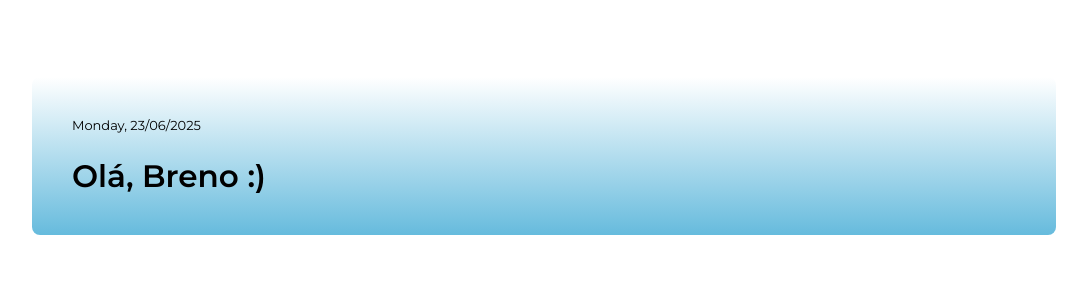
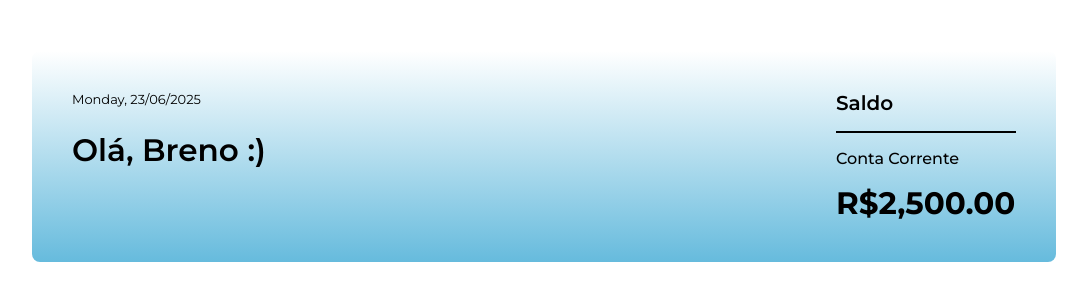
Before and after one commit to BrenoDev00/Estudos_Angular, an Angular app in the folder anybank/: page / in a window 1280 px wide. Shown: the part 116-416 px from the top of the page, without its empty margins (96-1183 px from the left). Built offline with nearby package versions, Linux system fonts and the light colour scheme.

Commit message:
desenvolvendo o header

```diff
--- a/anybank/package.json
+++ b/anybank/package.json
@@ -1,6 +1,7 @@
 {
   "name": "anybank",
-  "version": "0.0.0",
+  "version": "1.0.0",
+  "description": "Aplicação front-end financeira.",
   "scripts": {
     "ng": "ng",
     "dev": "ng serve",
--- /dev/null
+++ b/anybank/src/app/components/banner/account-info/account-info.component.css
@@ -0,0 +1,30 @@
+#account-info-container {
+  display: flex;
+  flex-direction: column;
+  gap: 1.6rem;
+}
+
+#account-info-container p {
+  margin: 0;
+}
+
+#account-info-container > p:first-child {
+  font-size: 2rem;
+  font-weight: 600;
+}
+
+#division-line {
+  background-color: var(--neutral-black);
+  height: 0.2rem;
+  width: 18rem;
+}
+
+#account-info-container > p:nth-child(3) {
+  font-size: 1.6rem;
+  font-weight: 500;
+}
+
+#balance {
+  font-size: 3.1rem;
+  font-weight: bold;
+}
--- /dev/null
+++ b/anybank/src/app/components/banner/account-info/account-info.component.html
@@ -0,0 +1,9 @@
+<div id="account-info-container">
+  <p>Saldo</p>
+
+  <span id="division-line"></span>
+
+  <p>Conta Corrente</p>
+
+  <p id="balance">{{ 2500 | currency : "BRL" }}</p>
+</div>
--- a/anybank/src/app/components/banner/banner.component.css
+++ b/anybank/src/app/components/banner/banner.component.css
@@ -6,19 +6,3 @@ header {
   border-radius: 0.8rem;
   background: linear-gradient(to top, #6bdf, #fff);
 }
-
-#user-date-info {
-  display: flex;
-  flex-direction: column;
-  gap: 2.4rem;
-}
-
-time {
-  font-size: 1.3rem;
-}
-
-#user-message {
-  all: unset;
-  font-size: 3.1rem;
-  font-weight: 600;
-}
--- a/anybank/src/app/components/banner/banner.component.html
+++ b/anybank/src/app/components/banner/banner.component.html
@@ -1,11 +1,4 @@
 <header>
-  <div id="user-date-info">
-    <time [dateTime]="this.currentDate | date : 'EEEE, dd/MM/yyyy'">{{
-      this.currentDate | date : "EEEE, dd/MM/yyy"
-    }}</time>
-
-    <p id="user-message">Olá, Breno :)</p>
-  </div>
-
-  <div></div>
+  <app-welcome-info />
+  <app-account-info />
 </header>
--- a/anybank/src/app/components/banner/banner.component.ts
+++ b/anybank/src/app/components/banner/banner.component.ts
@@ -1,12 +1,11 @@
 import { Component } from '@angular/core';
-import { DatePipe } from '@angular/common';
+import { WelcomeInfoComponent } from './welcome-info/welcome-info.component';
+import { AccountInfoComponent } from './account-info/account-info.component';
 
 @Component({
   selector: 'app-banner',
-  imports: [DatePipe],
+  imports: [WelcomeInfoComponent, AccountInfoComponent],
   templateUrl: './banner.component.html',
   styleUrl: './banner.component.css',
 })
-export class BannerComponent {
-  currentDate: Date = new Date();
-}
+export class BannerComponent {}
--- /dev/null
+++ b/anybank/src/app/components/banner/welcome-info/welcome-info.component.css
@@ -0,0 +1,15 @@
+#user-date-info {
+  display: flex;
+  flex-direction: column;
+  gap: 2.4rem;
+}
+
+time {
+  font-size: 1.3rem;
+}
+
+#user-message {
+  all: unset;
+  font-size: 3.1rem;
+  font-weight: 600;
+}
--- /dev/null
+++ b/anybank/src/app/components/banner/welcome-info/welcome-info.component.html
@@ -0,0 +1,7 @@
+<div id="user-date-info">
+  <time [dateTime]="this.currentDate | date : 'EEEE, dd/MM/yyyy'">{{
+    this.currentDate | date : "EEEE, dd/MM/yyy"
+  }}</time>
+
+  <p id="user-message">Olá, Breno :)</p>
+</div>
--- /dev/null
+++ b/anybank/src/app/components/banner/welcome-info/welcome-info.component.ts
@@ -0,0 +1,12 @@
+import { Component } from '@angular/core';
+import { DatePipe } from '@angular/common';
+
+@Component({
+  selector: 'app-welcome-info',
+  imports: [DatePipe],
+  templateUrl: './welcome-info.component.html',
+  styleUrl: './welcome-info.component.css',
+})
+export class WelcomeInfoComponent {
+  currentDate: Date = new Date();
+}
```
Also changed, not shown: anybank/src/app/components/banner/account-info/account-info.component.ts (added, +10 -0 lines).
